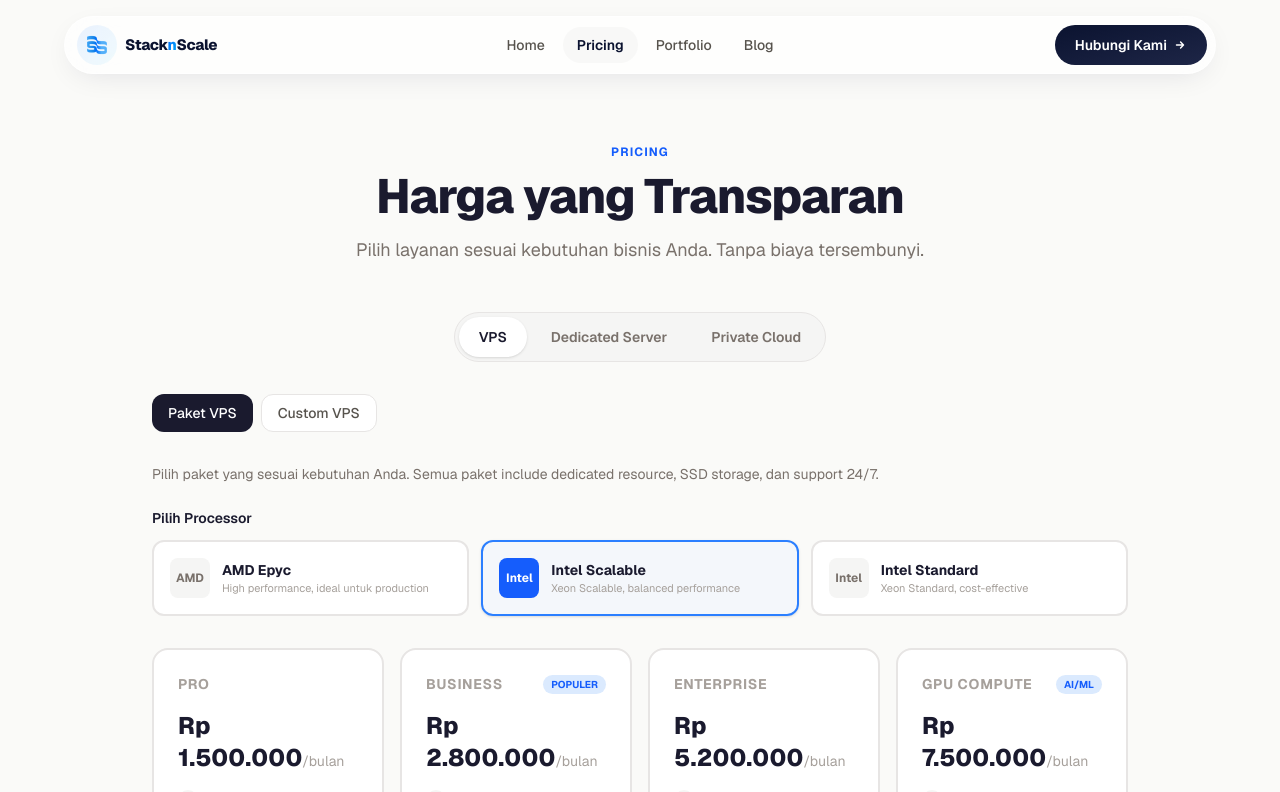
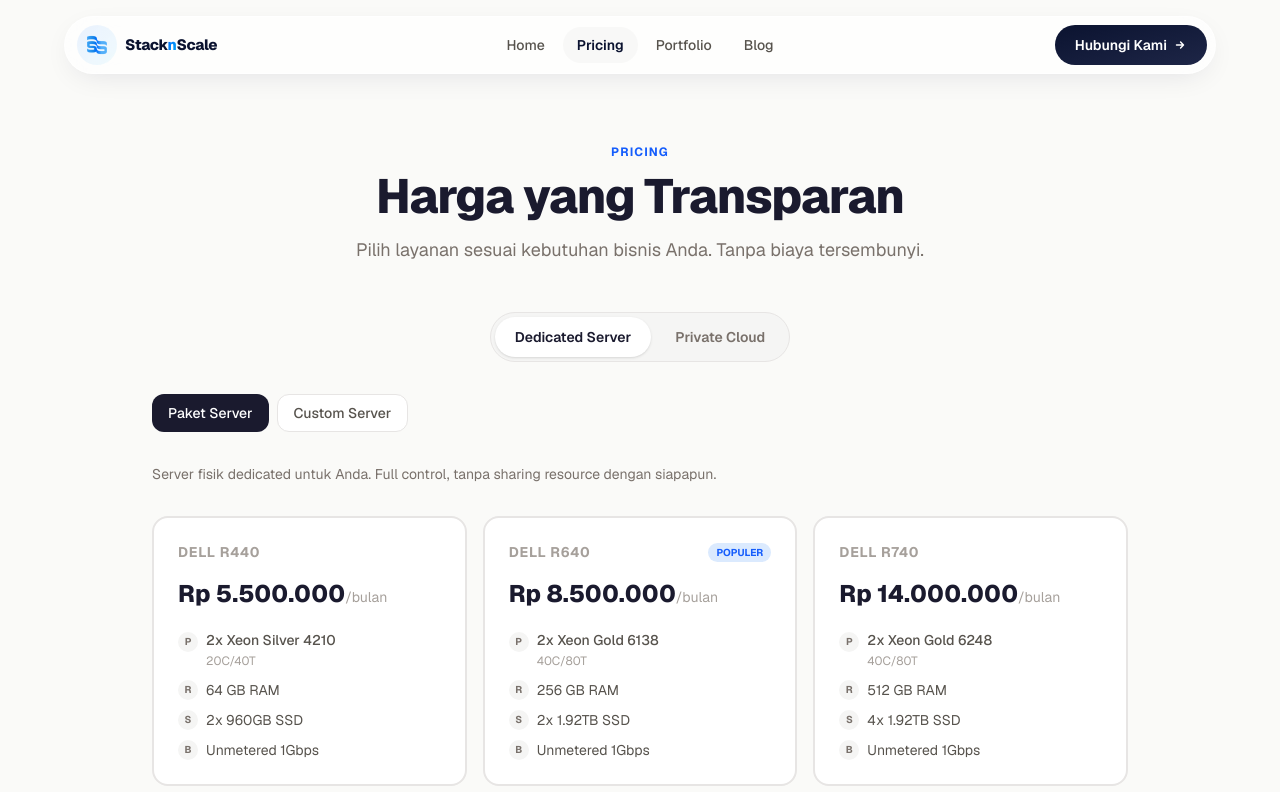
Before and after one commit to agilalaydrus/stacknscale, a Next.js app in the folder frontend/: page /pricing in a window 1280 px wide. Shown: the top 792 px of the page. Built offline with nearby package versions, Linux system fonts and the light colour scheme.

Commit message:
temp: hide VPS product from pricing tabs

```diff
--- a/frontend/app/pricing/components/PricingTabs.tsx
+++ b/frontend/app/pricing/components/PricingTabs.tsx
@@ -14,7 +14,7 @@ const PCSection = dynamic(() => import("./PCSection"), {
 });
 
 export default function PricingTabs() {
-  const [activeProduct, setActiveProduct] = useState<"vps" | "ds" | "pc">("vps");
+  const [activeProduct, setActiveProduct] = useState<"vps" | "ds" | "pc">("ds");
 
   return (
     <>
@@ -23,7 +23,6 @@ export default function PricingTabs() {
         <div className="flex justify-center">
           <div className="inline-flex p-1 rounded-full bg-stone-100 border border-stone-200 flex-wrap justify-center gap-1">
             {([
-              { key: "vps" as const, label: "VPS" },
               { key: "ds" as const, label: "Dedicated Server" },
               { key: "pc" as const, label: "Private Cloud" },
             ]).map((tab) => (
@@ -45,7 +44,6 @@ export default function PricingTabs() {
 
       {/* Product Content */}
       <section className="px-6 pb-16 max-w-5xl mx-auto">
-        {activeProduct === "vps" && <VPSSection />}
         {activeProduct === "ds" && <DSSection />}
         {activeProduct === "pc" && <PCSection />}
       </section>
```
